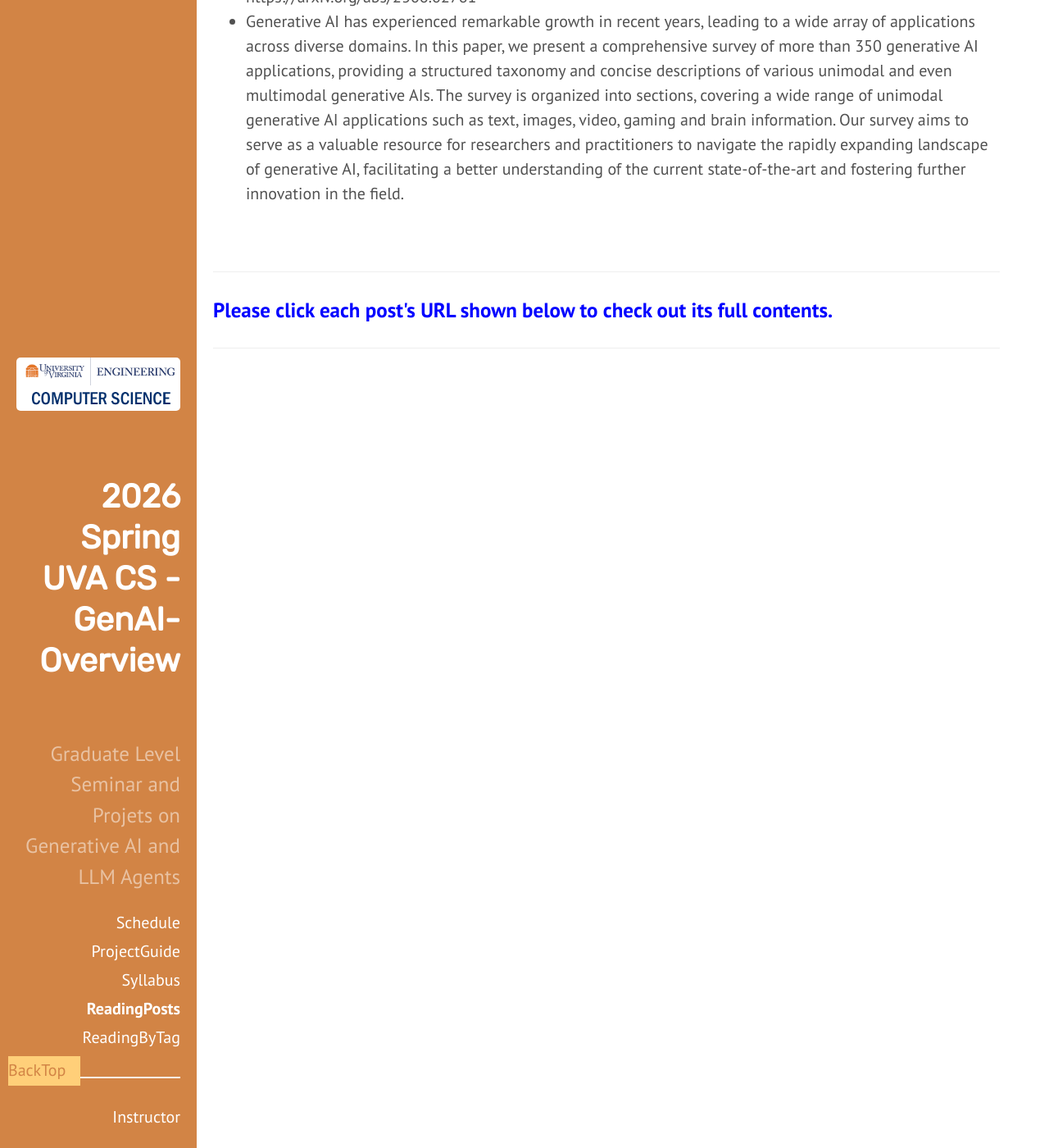
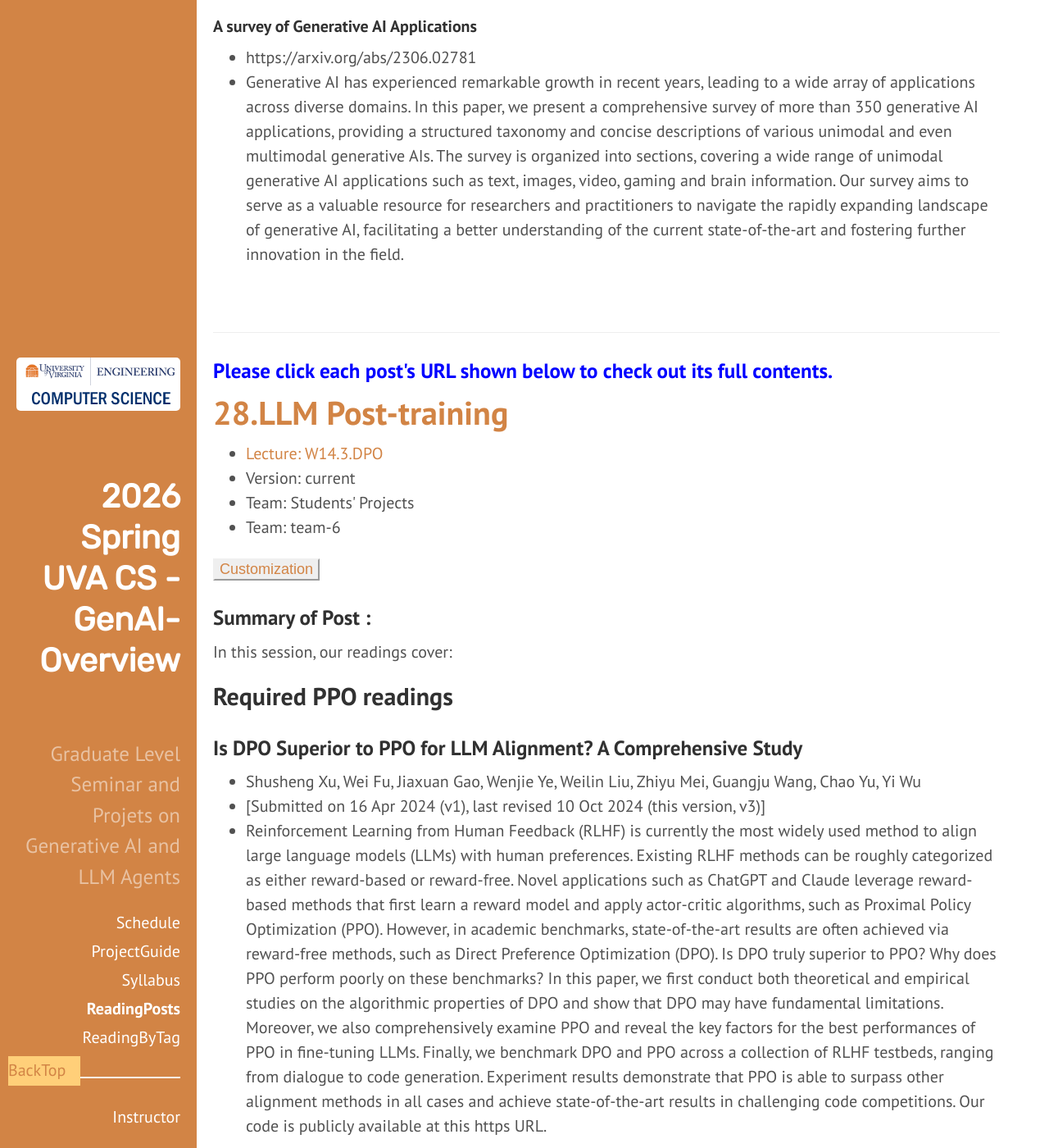
Before and after one commit to qiyanjun/2026sp-GenAI-Agents-Overview-Course, a Jekyll site: the page built from LecturesByDate.md, in a window 1280 px wide and 1400 px high, scrolled down 82528 px. Shown: the whole window at 82% size. Built offline with Jekyll 4.4.1, drawn with Linux system fonts in a browser that asks for light colours; some of the changed text lies outside the part shown.

Commit message:
update reading week

```diff
--- /dev/null
+++ b/_sessions/S0-L27.md
@@ -0,0 +1,41 @@
+---
+layout: post
+title: LLM Post-training
+lecture: W14.3.DPO
+lectureVersion: current
+extraContent:
+notes: Students' Projects
+video: team-6
+tags:
+- Customization
+desc: 2026-S4
+term: 2026-seminarRead
+categories:
+- BasicLLM
+---
+
+
+In this session, our readings cover:
+
+## Required  PPO readings
+
+### Is DPO Superior to PPO for LLM Alignment? A Comprehensive Study
++ Shusheng Xu, Wei Fu, Jiaxuan Gao, Wenjie Ye, Weilin Liu, Zhiyu Mei, Guangju Wang, Chao Yu, Yi Wu
++ [Submitted on 16 Apr 2024 (v1), last revised 10 Oct 2024 (this version, v3)]
++ Reinforcement Learning from Human Feedback (RLHF) is currently the most widely used method to align large language models (LLMs) with human preferences. Existing RLHF methods can be roughly categorized as either reward-based or reward-free. Novel applications such as ChatGPT and Claude leverage reward-based methods that first learn a reward model and apply actor-critic algorithms, such as Proximal Policy Optimization (PPO). However, in academic benchmarks, state-of-the-art results are often achieved via reward-free methods, such as Direct Preference Optimization (DPO). Is DPO truly superior to PPO? Why does PPO perform poorly on these benchmarks? In this paper, we first conduct both theoretical and empirical studies on the algorithmic properties of DPO and show that DPO may have fundamental limitations. Moreover, we also comprehensively examine PPO and reveal the key factors for the best performances of PPO in fine-tuning LLMs. Finally, we benchmark DPO and PPO across a collection of RLHF testbeds, ranging from dialogue to code generation. Experiment results demonstrate that PPO is able to surpass other alignment methods in all cases and achieve state-of-the-art results in challenging code competitions. Our code is publicly available at this https URL.
+
+
+
+#### Tulu 3: Pushing Frontiers in Open Language Model Post-Training
++ [URL](https://arxiv.org/abs/2411.15124?utm_source=substack&utm_medium=email)
++ [Submitted on 22 Nov 2024 (v1), last revised 29 Jan 2026 (this version, v3)]
++ Nathan Lambert, Jacob Morrison, Valentina Pyatkin, Shengyi Huang, Hamish Ivison, Faeze Brahman, Lester James V. Miranda, Alisa Liu, Nouha Dziri, Shane Lyu, Yuling Gu, Saumya Malik, Victoria Graf, Jena D. Hwang, Jiangjiang Yang, Ronan Le Bras, Oyvind Tafjord, Chris Wilhelm, Luca Soldaini, Noah A. Smith, Yizhong Wang, Pradeep Dasigi, Hannaneh Hajishirzi
++ Language model post-training is applied to refine behaviors and unlock new skills across a wide range of recent language models, but open recipes for applying these techniques lag behind proprietary ones. The underlying training data and recipes for post-training are simultaneously the most important pieces of the puzzle and the portion with the least transparency. To bridge this gap, we introduce Tulu 3, a family of fully-open state-of-the-art post-trained models, alongside its data, code, and training recipes, serving as a comprehensive guide for modern post-training techniques. Tulu 3, which builds on Llama 3.1 base models, achieves results surpassing the instruct versions of Llama 3.1, Qwen 2.5, Mistral, and even closed models such as GPT-4o-mini and Claude 3.5-Haiku. The training algorithms for our models include supervised finetuning (SFT), Direct Preference Optimization (DPO), and a novel method we call Reinforcement Learning with Verifiable Rewards (RLVR). With Tulu 3, we introduce a multi-task evaluation scheme for post-training recipes with development and unseen evaluations, standard benchmark implementations, and substantial decontamination of existing open datasets on said benchmarks. We conclude with analysis and discussion of training methods that did not reliably improve performance.
+In addition to the Tulu 3 model weights and demo, we release the complete recipe -- including datasets for diverse core skills, a robust toolkit for data curation and evaluation, the training code and infrastructure, and, most importantly, a detailed report for reproducing and further adapting the Tulu 3 approach to more domains.
+
+
+
+
+
+
+## More Readings:
--- /dev/null
+++ b/_sessions/S0-L28.md
@@ -0,0 +1,41 @@
+---
+layout: post
+title: LLM Post-training
+lecture: W14.3.DPO
+lectureVersion: current
+extraContent:
+notes: Students' Projects
+video: team-6
+tags:
+- Customization
+desc: 2026-S4
+term: 2026-seminarRead
+categories:
+- BasicLLM
+---
+
+
+In this session, our readings cover:
+
+## Required  PPO readings
+
+### Is DPO Superior to PPO for LLM Alignment? A Comprehensive Study
++ Shusheng Xu, Wei Fu, Jiaxuan Gao, Wenjie Ye, Weilin Liu, Zhiyu Mei, Guangju Wang, Chao Yu, Yi Wu
++ [Submitted on 16 Apr 2024 (v1), last revised 10 Oct 2024 (this version, v3)]
++ Reinforcement Learning from Human Feedback (RLHF) is currently the most widely used method to align large language models (LLMs) with human preferences. Existing RLHF methods can be roughly categorized as either reward-based or reward-free. Novel applications such as ChatGPT and Claude leverage reward-based methods that first learn a reward model and apply actor-critic algorithms, such as Proximal Policy Optimization (PPO). However, in academic benchmarks, state-of-the-art results are often achieved via reward-free methods, such as Direct Preference Optimization (DPO). Is DPO truly superior to PPO? Why does PPO perform poorly on these benchmarks? In this paper, we first conduct both theoretical and empirical studies on the algorithmic properties of DPO and show that DPO may have fundamental limitations. Moreover, we also comprehensively examine PPO and reveal the key factors for the best performances of PPO in fine-tuning LLMs. Finally, we benchmark DPO and PPO across a collection of RLHF testbeds, ranging from dialogue to code generation. Experiment results demonstrate that PPO is able to surpass other alignment methods in all cases and achieve state-of-the-art results in challenging code competitions. Our code is publicly available at this https URL.
+
+
+
+#### Tulu 3: Pushing Frontiers in Open Language Model Post-Training
++ [URL](https://arxiv.org/abs/2411.15124?utm_source=substack&utm_medium=email)
++ [Submitted on 22 Nov 2024 (v1), last revised 29 Jan 2026 (this version, v3)]
++ Nathan Lambert, Jacob Morrison, Valentina Pyatkin, Shengyi Huang, Hamish Ivison, Faeze Brahman, Lester James V. Miranda, Alisa Liu, Nouha Dziri, Shane Lyu, Yuling Gu, Saumya Malik, Victoria Graf, Jena D. Hwang, Jiangjiang Yang, Ronan Le Bras, Oyvind Tafjord, Chris Wilhelm, Luca Soldaini, Noah A. Smith, Yizhong Wang, Pradeep Dasigi, Hannaneh Hajishirzi
++ Language model post-training is applied to refine behaviors and unlock new skills across a wide range of recent language models, but open recipes for applying these techniques lag behind proprietary ones. The underlying training data and recipes for post-training are simultaneously the most important pieces of the puzzle and the portion with the least transparency. To bridge this gap, we introduce Tulu 3, a family of fully-open state-of-the-art post-trained models, alongside its data, code, and training recipes, serving as a comprehensive guide for modern post-training techniques. Tulu 3, which builds on Llama 3.1 base models, achieves results surpassing the instruct versions of Llama 3.1, Qwen 2.5, Mistral, and even closed models such as GPT-4o-mini and Claude 3.5-Haiku. The training algorithms for our models include supervised finetuning (SFT), Direct Preference Optimization (DPO), and a novel method we call Reinforcement Learning with Verifiable Rewards (RLVR). With Tulu 3, we introduce a multi-task evaluation scheme for post-training recipes with development and unseen evaluations, standard benchmark implementations, and substantial decontamination of existing open datasets on said benchmarks. We conclude with analysis and discussion of training methods that did not reliably improve performance.
+In addition to the Tulu 3 model weights and demo, we release the complete recipe -- including datasets for diverse core skills, a robust toolkit for data curation and evaluation, the training code and infrastructure, and, most importantly, a detailed report for reproducing and further adapting the Tulu 3 approach to more domains.
+
+
+
+
+
+
+## More Readings:
--- a/index.html
+++ b/index.html
@@ -57,7 +57,7 @@ desc: 'Website for 2026 Spring -UVA-CS 2025sp-GenAI-LLM-Agents-Overview (Graduat
 
 {% assign ddates = "|0113|0115|0120|0122|0127|0129|0203|0205|0210|0212|0217|0219|0224|0226|0310|0312|0317|0319|0324|0326|0331|0402|0407|0409|0414|0416|0421|0423|0428 " | split: "|" %}
 
-{% assign dweeks = "|W1|W1|W2|W2|W3|W3|W4|W4|W5|W5|W6|W6|W7|W7|W8|W8|WB|WB|W9|W9|W10|W10|W11|W11|W12|W12|W13|W13|W14|W14|W15 " | split: "|" %}
+{% assign dweeks = "|W1|W1|W2|W2|W3|W3|W4|W4|W5|W5|W6|W6|W7|W7|W8|W8|W9|W9|W10|W10|W11|W11|W12|W12|W13|W13|W14|W14|W15 " | split: "|" %}
 
 
 {% for post in sorted %}
```
